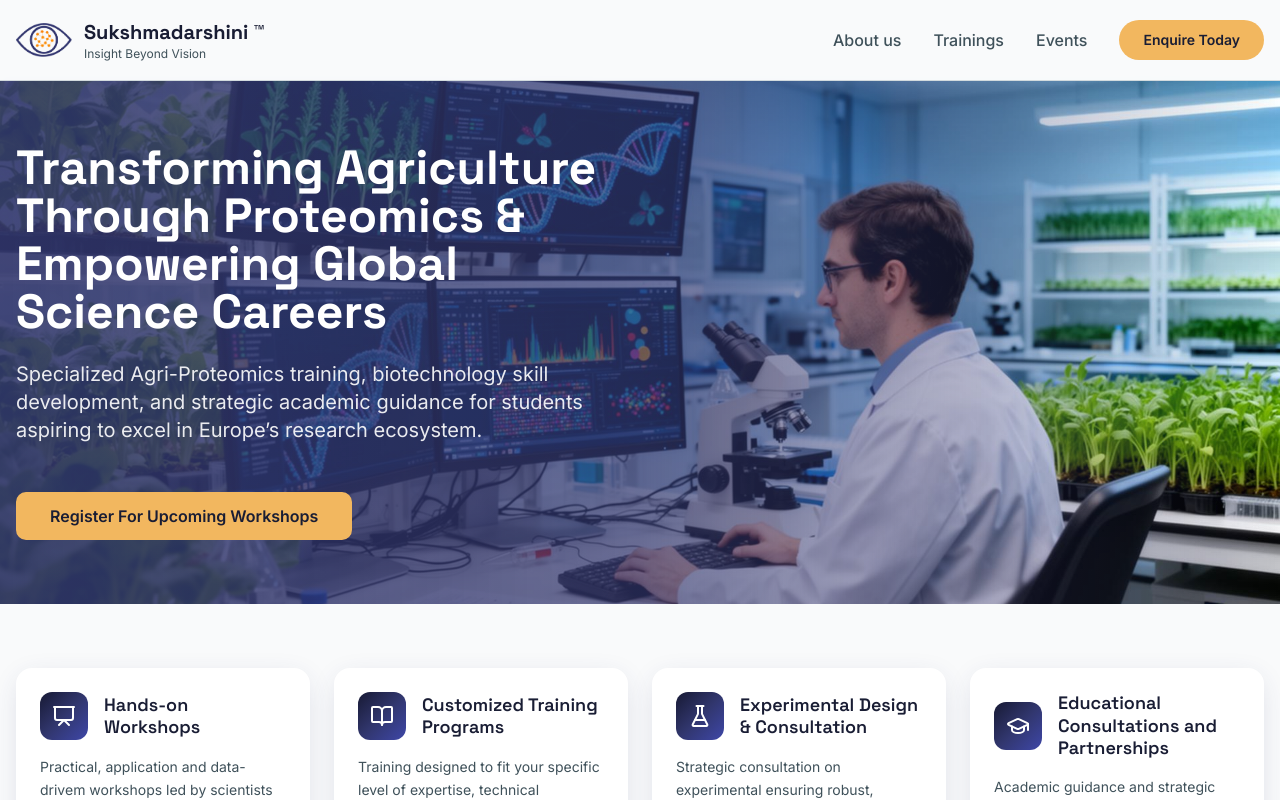
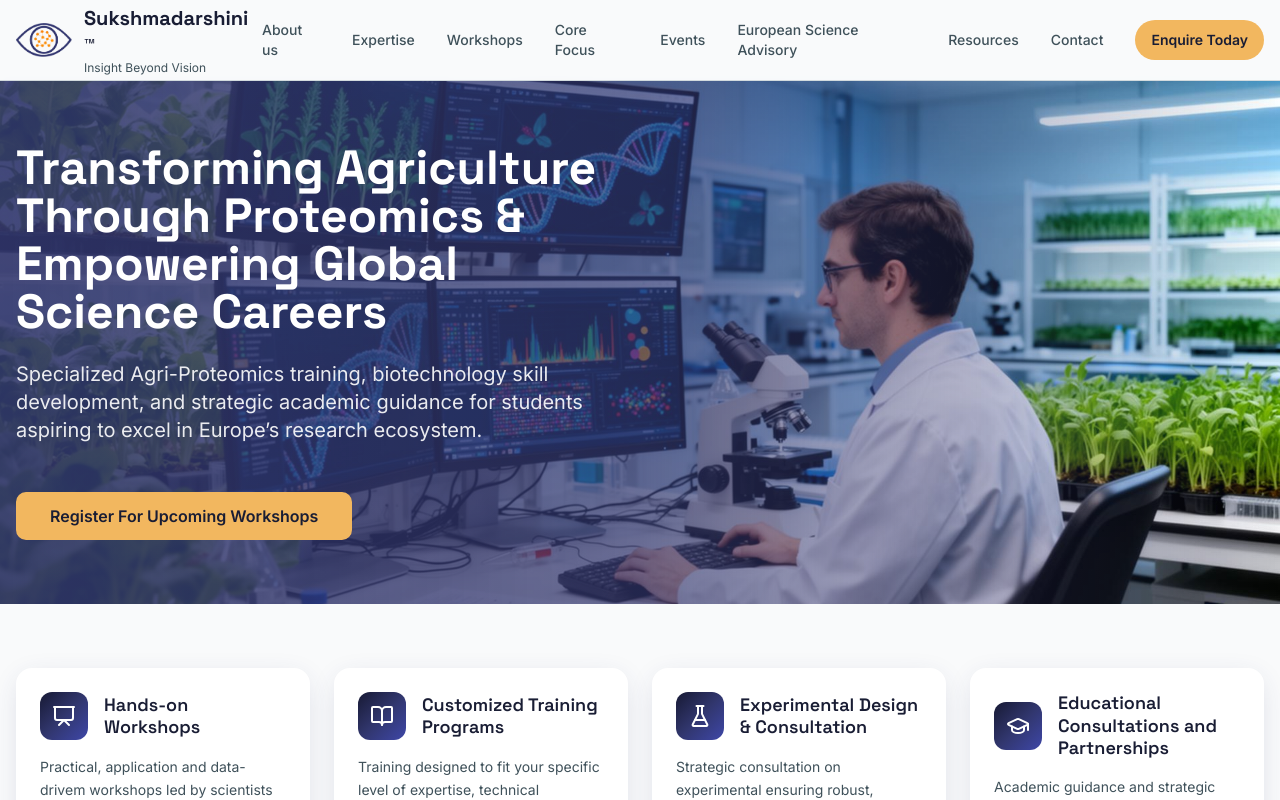
Before and after one commit to RiyaTorgal/biometrics_ui_project_nextjs, a Next.js app: page / in a window 1280 px wide. Shown: the top 800 px of the page. Built offline with nearby package versions, Linux system fonts and the light colour scheme.

Commit message:
feat: Update Navbar links and enhance smooth scrolling functionality

```diff
--- a/app/components/Navbar.tsx
+++ b/app/components/Navbar.tsx
@@ -7,21 +7,36 @@ import Image from "next/image";
 
 const navLinks = [
   { label: "About us", href: "#about", },
-  { label: "Trainings", href: "#trainings", },
+  { label: "Expertise", href: "#expertise", },
+  { label: "Workshops", href: "#trainings", },
+  // { label: "Agri-Proteomics", href: "#",},
+  // { label: "Biotech Training", href: "#",},
+  { label: "Core Focus", href: "#home", },
   { label: "Events", href: "#events", },
-  // { label: "Resources", href: "#resources",},
-  // { label: "Learning Portal", href: "/learning" },
+  { label: "European Science Advisory", href: "#european-advisory",},
+  { label: "Resources", href: "#resources",},
+  { label: "Contact", href: "#contact",},
 ];
 
 export function Navbar() {
   const [isOpen, setIsOpen] = useState(false);
+
+  const handleNavClick = (e: React.MouseEvent<HTMLAnchorElement>, href: string) => {
+    if (!href.startsWith("#")) return;
+    e.preventDefault();
+    const target = document.querySelector(href);
+    if (!target) return;
+    const navbarHeight = 0; // matches your h-20 navbar height
+    const offsetPosition = target.getBoundingClientRect().top + window.scrollY - navbarHeight;
+    window.scrollTo({ top: offsetPosition, behavior: "smooth" });
+  };
 
   return (
     <nav className="fixed top-0 left-0 right-0 z-50 bg-background/95 backdrop-blur-sm border-b border-border">
       <div className="container mx-auto px-4">
         <div className="flex items-center justify-between h-16 md:h-20">
           {/* Logo */}
-          <a href="#home" className="flex items-center gap-3">
+          <a href="#home" className="flex items-center gap-3" onClick={(e) => handleNavClick(e, "#home")}>
             {/* <div className="w-12 h-12 rounded-full gradient-accent flex items-center justify-center relative">
               <Eye className="w-6 h-6 text-primary-foreground" />
               <div className="absolute inset-0 rounded-full border-2 border-secondary/30 animate-pulse-slow" />
@@ -52,14 +67,18 @@ export function Navbar() {
               <a
                 key={link.label}
                 href={link.href}
-                className="text-muted-foreground hover:text-primary transition-colors font-medium"
+                className="text-muted-foreground hover:text-primary transition-colors  text-sm font-medium"
+                onClick={(e) => handleNavClick(e, link.href)}
               >
                 {link.label}
               </a>
             ))}
-            <Button className="rounded-full px-6 bg-secondary hover:bg-secondary/90 text-secondary-foreground">
+            <a href="#contact" className="flex items-center gap-3" onClick={(e) => handleNavClick(e, "#contact")}>
+            <Button className="rounded-full px-4 bg-secondary hover:bg-secondary/90 text-secondary-foreground"
+            >
               Enquire Today
             </Button>
+            </a>
           </div>
 
           {/* Mobile Menu Button */}
@@ -81,14 +100,16 @@ export function Navbar() {
                   key={link.label}
                   href={link.href}
                   className="text-muted-foreground hover:text-primary transition-colors font-medium py-2"
-                  onClick={() => setIsOpen(false)}
+                  onClick={(e) => { handleNavClick(e, link.href); setIsOpen(false); }}
                 >
                   {link.label}
                 </a>
               ))}
-              <Button className="w-full mt-2 rounded-full bg-secondary hover:bg-secondary/90 text-secondary-foreground">
-                Enquire Today
-              </Button>
+              <a href="#contact" className="flex items-center gap-3" onClick={(e) => { handleNavClick(e, "#contact"); setIsOpen(false); }}>
+                <Button className="w-full mt-2 rounded-full bg-secondary hover:bg-secondary/90 text-secondary-foreground">
+                  Enquire Today
+                </Button>
+              </a>
             </div>
           </div>
         )}
```
